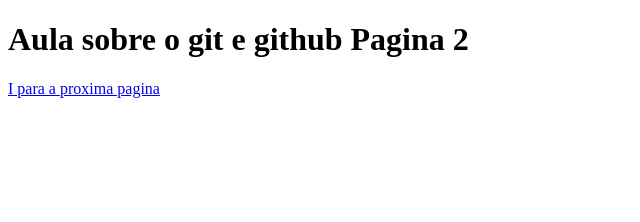
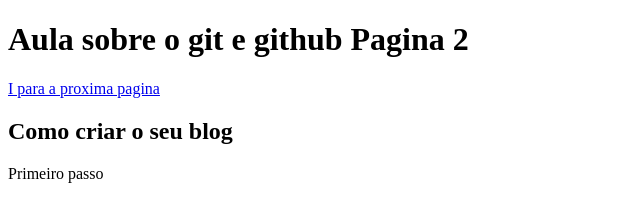
Before and after one commit to MatheusDario/about-git-github, a plain HTML site: page page2.html in a window 1280 px wide. Shown: the whole page, without its empty margins (0-640 px from the left). Drawn offline with Linux system fonts and the light colour scheme.

Commit message:
modificando a pagina 2

```diff
--- a/page2.html
+++ b/page2.html
@@ -10,5 +10,8 @@
     <h1>Aula sobre o git e github Pagina 2</h1>
     <a href="index.html">I para a proxima pagina</a>
 
+    <h2>Como criar o seu blog</h2>
+    <p>Primeiro passo</p>
+
 </body>
 </html>
```
